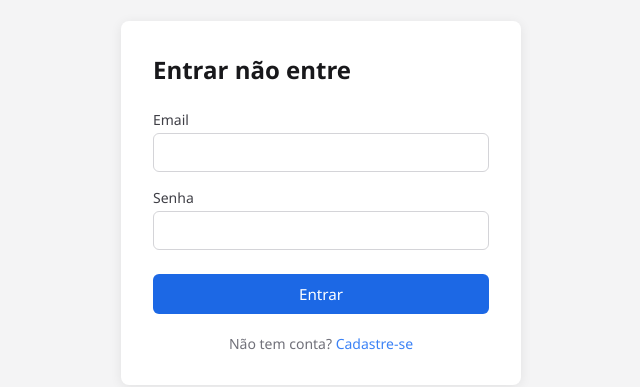
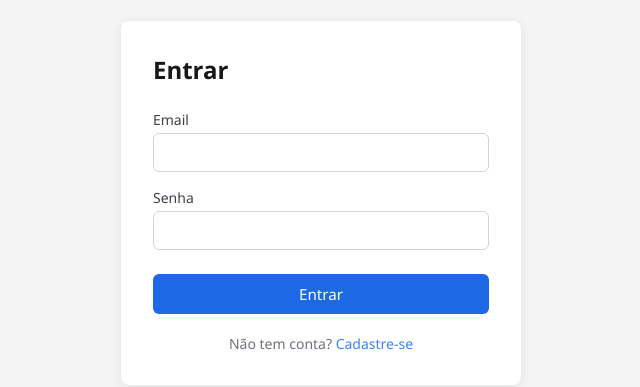
Before and after one commit to LucasGWbr/RegistroReceita, a React (Vite) app in the folder frontend/: page /login in a window 1280 px wide. Shown: the part 197-584 px from the top of the page, without its empty margins (319-959 px from the left). Built offline with nearby package versions, Linux system fonts and the light colour scheme.

Commit message:
update tela

```diff
--- a/frontend/src/pages/Login.jsx
+++ b/frontend/src/pages/Login.jsx
@@ -34,7 +34,7 @@ export default function Login({ onLogin }) {
     return (
         <div className={styles.container}>
             <div className={styles.card}>
-                <h1 className={styles.title}>Entrar não entre</h1>
+                <h1 className={styles.title}>Entrar</h1>
                 <form onSubmit={handleSubmit} className={styles.form}>
                     <label>Email
                         <input name="login" type="email" value={form.login} onChange={handleChange} required />
```
